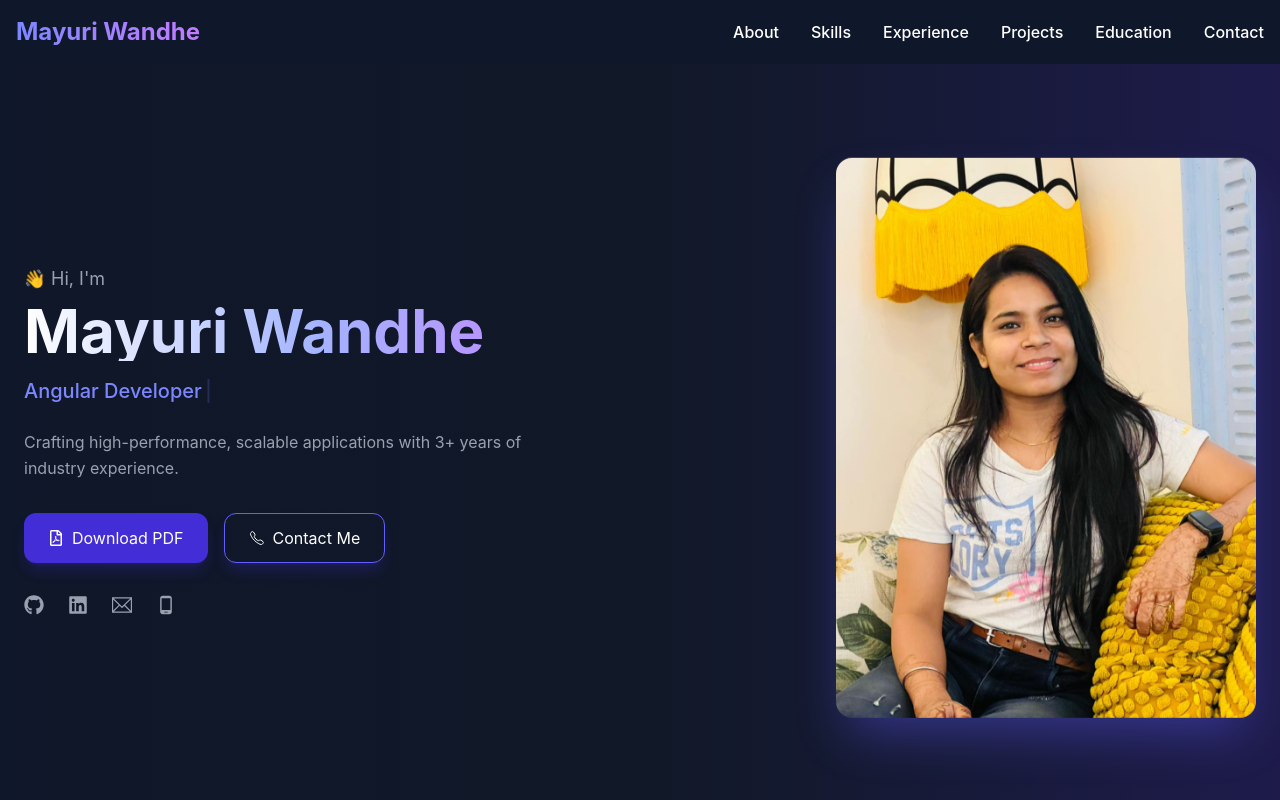
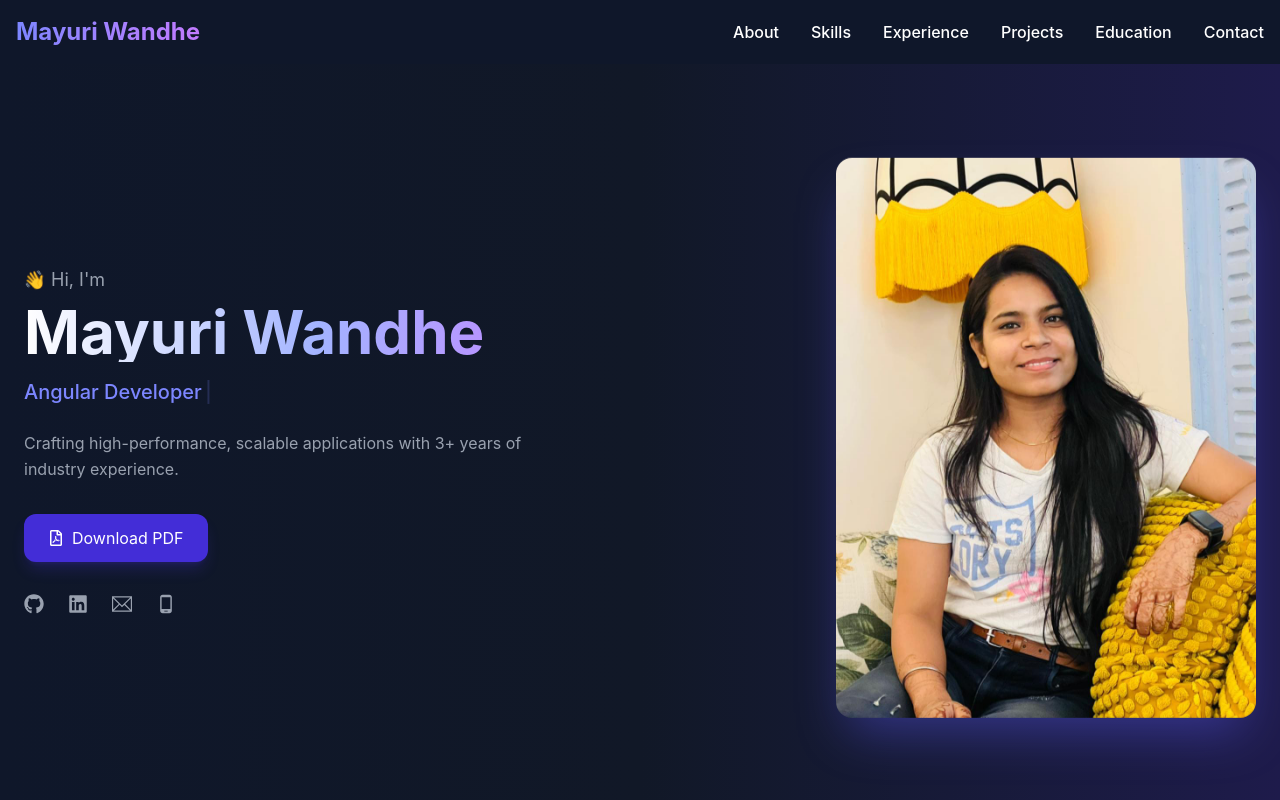
Before and after one commit to MayuriWandhe/my-portfolio, a React (Vite) app: page / in a window 1280 px wide. Shown: the top 800 px of the page. Built offline with nearby package versions, Linux system fonts and the light colour scheme.

Commit message:
removed contact btn from heros

```diff
--- a/src/components/Hero.tsx
+++ b/src/components/Hero.tsx
@@ -144,7 +144,7 @@ const Hero = () => {
 
 
                 {/* CONTACT BUTTON */}
-                <div className="relative group">
+                {/* <div className="relative group">
 
                   <div className="absolute bottom-full mb-3 left-1/2 -translate-x-1/2 flex gap-4 opacity-0 translate-y-3 group-hover:opacity-100 group-hover:translate-y-0 transition-all duration-300">
 
@@ -171,7 +171,7 @@ const Hero = () => {
                     Contact Me
                   </button>
 
-                </div>
+                </div> */}
 
               </div>
 
```
